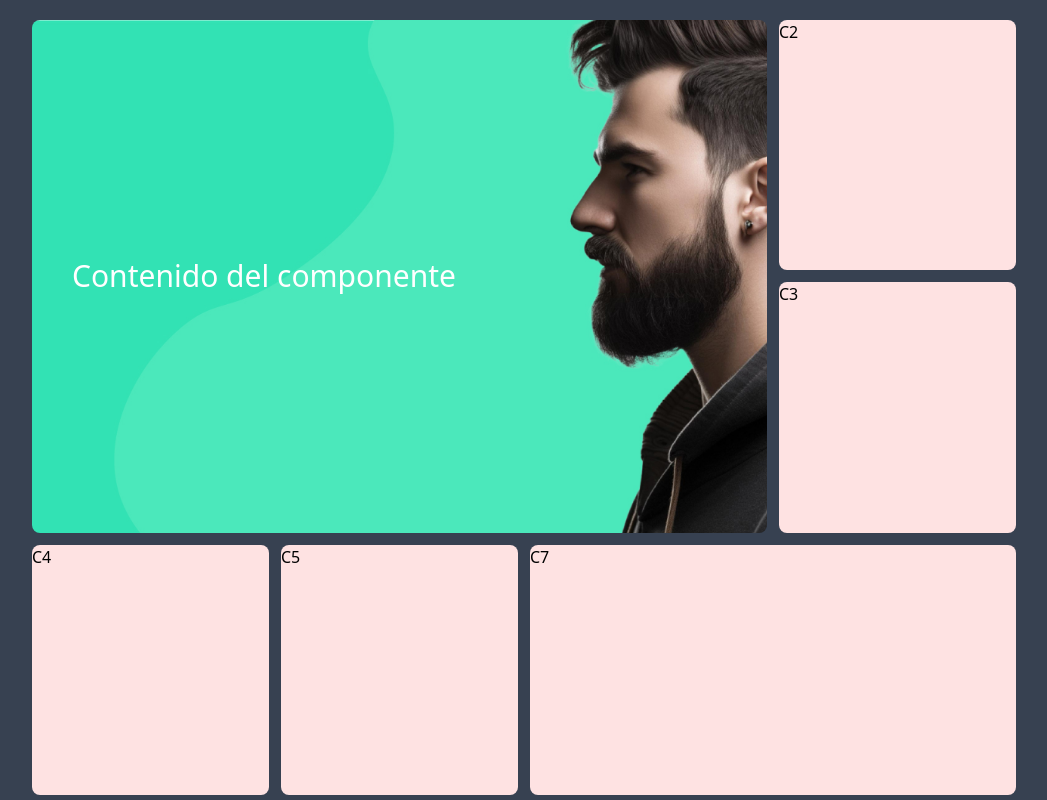
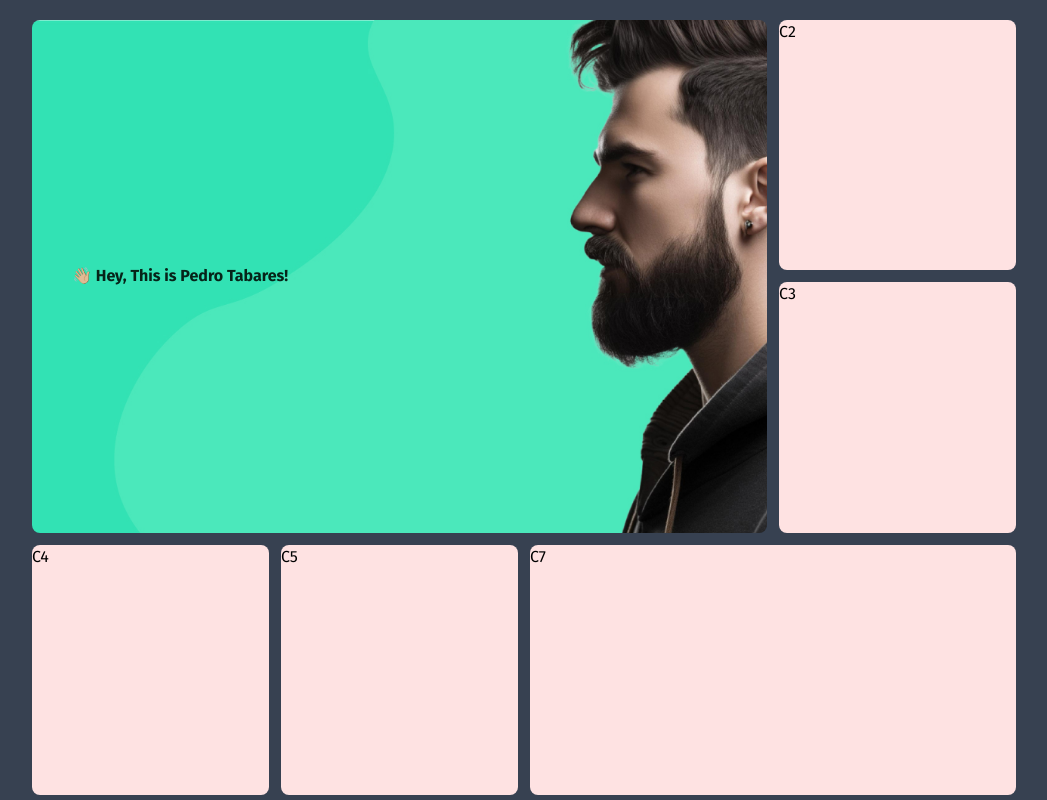
Before and after one commit to Tabares7/PORTFOLIO-Pedro_Tabares, a React (Vite) app in the folder portfolio/: page / in a window 1280 px wide. Shown: the top 800 px of the page, without its empty margins (116-1163 px from the left). Built offline with nearby package versions, Linux system fonts and the light colour scheme.

Commit message:
Colors in tailwind.config Extended

```diff
--- a/portfolio/src/App.css
+++ b/portfolio/src/App.css
@@ -0,0 +1,5 @@
+@import url('https://fonts.googleapis.com/css2?family=Fira+Sans:ital,wght@0,100;0,200;0,300;0,400;0,500;0,600;0,700;0,800;0,900;1,100;1,200;1,300;1,400;1,500;1,600;1,700;1,800;1,900&family=Manrope:wght@200;300;400;800&display=swap');
+
+body{
+    font-family: 'Fira Sans', sans-serif;
+}
--- a/portfolio/src/assets/components/Welcome.jsx
+++ b/portfolio/src/assets/components/Welcome.jsx
@@ -5,7 +5,7 @@ const Welcome = () => {
   return (
    <div className="h-full bg-center bg-cover" style={{ backgroundImage: `url(${welcomeImg})` }}>
             <div className="h-full p-10 flex  text-left items-center">
-                <p className="text-white text-3xl">Contenido del componente</p>
+                <h1 className=' text-darkgrenn font-bold'>👋🏼 Hey, This is Pedro Tabares!</h1>
             </div>
         </div>
   )
--- a/portfolio/tailwind.config.js
+++ b/portfolio/tailwind.config.js
@@ -2,7 +2,14 @@
 export default {
   content: ["./index.html", "./src/**/*.{js,ts,jsx,tsx}"],
   theme: {
-    extend: {},
+    extend: {
+      colors:{
+        lightgreen: "#33E2B4",
+        darkgrenn: '#062419',
+        palegray: '#484752',
+        trueorange: '#F07155',
+      }
+    },
   },
   plugins: [],
 };
```
